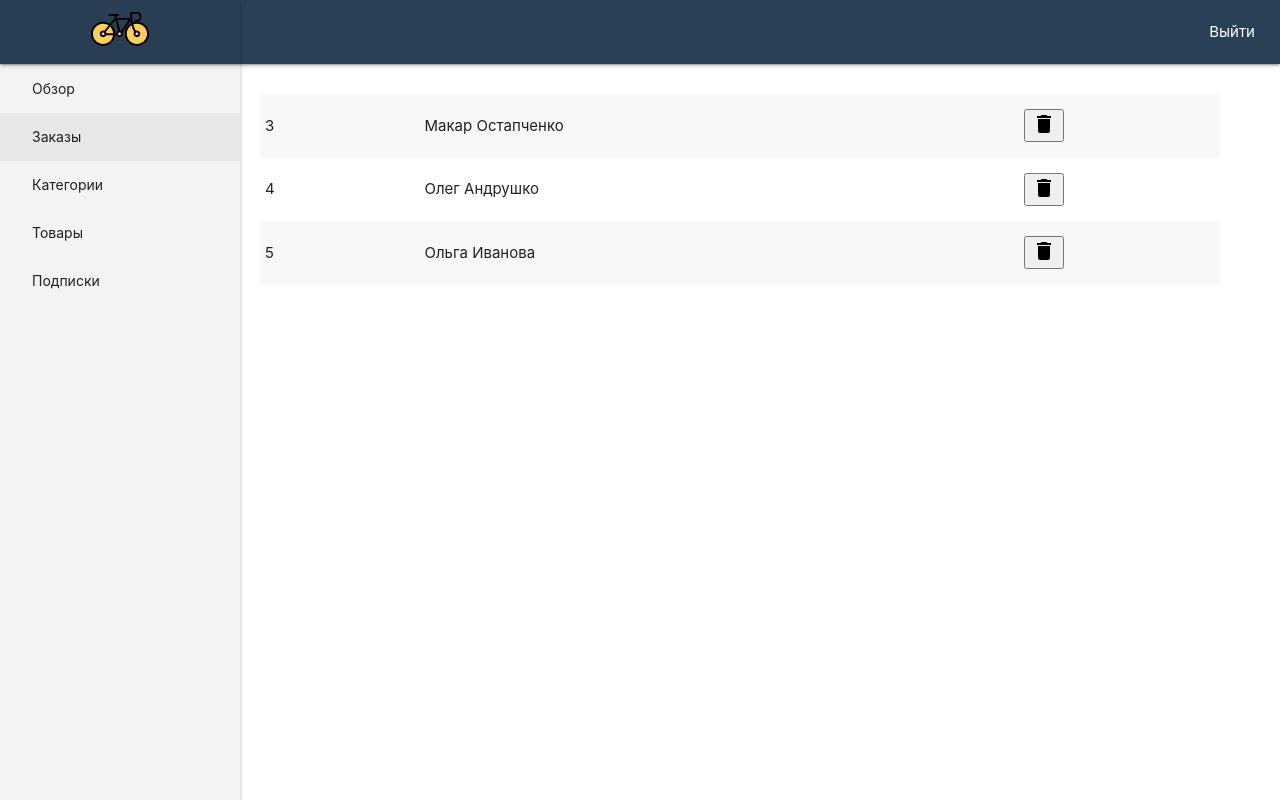
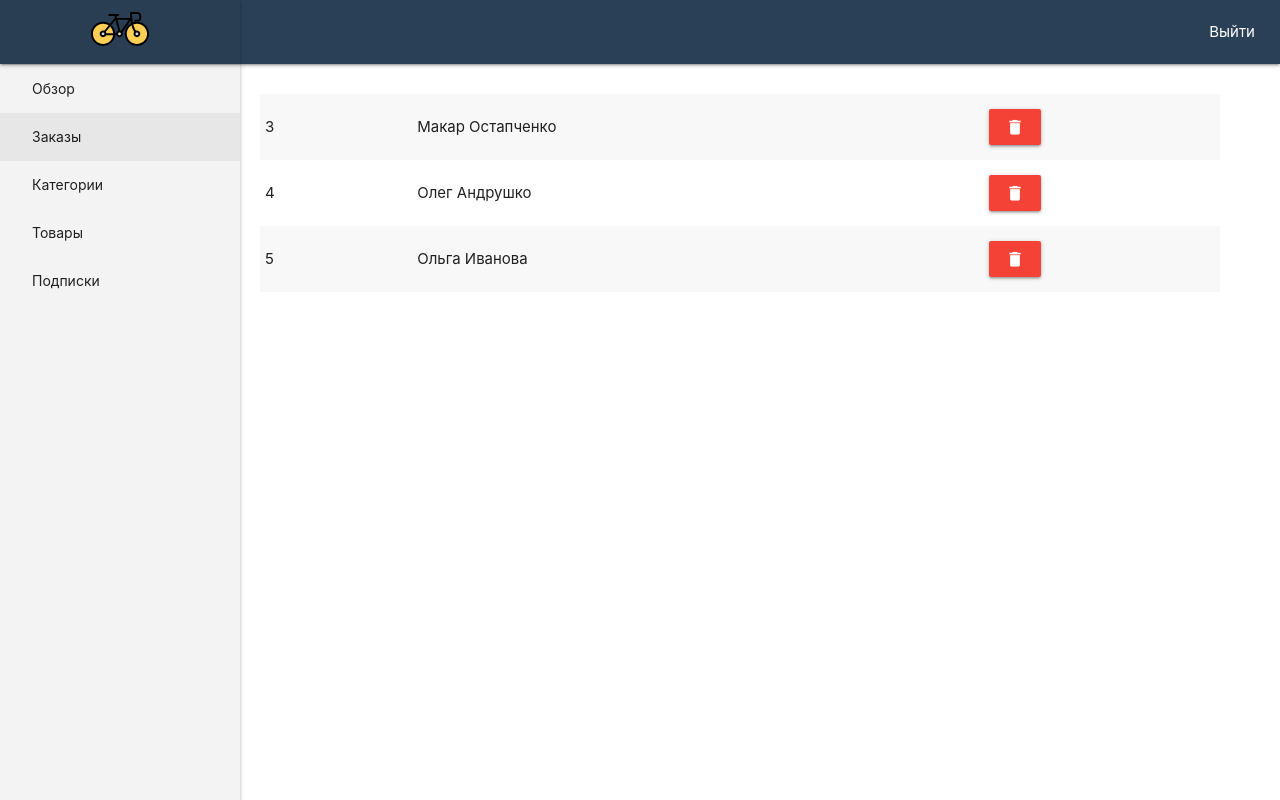
Before and after one commit to Liakhov/angular-online-market, an Angular app in the folder client/: page /admin/order in a window 1280 px wide. Built offline with nearby package versions, Linux system fonts and the light colour scheme.

Commit message:
Remove btn at list order

```diff
--- a/client/src/app/admin/order/order-item/order-item.component.html
+++ b/client/src/app/admin/order/order-item/order-item.component.html
@@ -57,4 +57,4 @@
       </tbody>
     </table>
 </div>
-<h5>Итого: 2560 грн</h5>
+<h5>Итого:  грн</h5>
--- a/client/src/app/admin/order/order.component.html
+++ b/client/src/app/admin/order/order.component.html
@@ -13,7 +13,9 @@
       <td></td>
       <td>{{order.name}}</td>
       <td>
-        <button type="button" (click)="remove(order)" ><i class="material-icons">delete</i></button>
+        <button type="button" (click)="remove(order)" class="btn red">
+          <i class="material-icons">delete</i>
+        </button>
         </td>
     </tr>
   </tbody>
```
